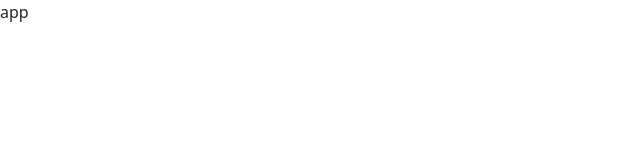
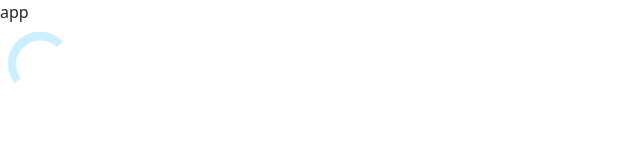
Before and after one commit to rodion1682/hakaton, a React (Create React App) app: page / in a window 1280 px wide. Shown: the top 160 px of the page, without its empty margins (0-640 px from the left). Built offline with nearby package versions, Linux system fonts and the light colour scheme.

Commit message:
created Loading common

```diff
--- a/src/App.js
+++ b/src/App.js
@@ -1,7 +1,11 @@
+import Loading from "./app/components/common/loading";
+import "./style.css";
+
 function App() {
     return (
         <div className="App">
             <div>app</div>
+            <Loading />
         </div>
     );
 }
--- /dev/null
+++ b/src/app/components/common/loading.jsx
@@ -0,0 +1,14 @@
+import React from "react";
+
+const Loading = () => {
+    return (
+        <div className="lds-ring">
+            <div></div>
+            <div></div>
+            <div></div>
+            <div></div>
+        </div>
+    );
+};
+
+export default Loading;
--- /dev/null
+++ b/src/style.css
@@ -0,0 +1,37 @@
+/* loading Style */
+.lds-ring {
+    display: inline-block;
+    position: relative;
+    width: 80px;
+    height: 80px;
+}
+.lds-ring div {
+    box-sizing: border-box;
+    display: block;
+    position: absolute;
+    width: 64px;
+    height: 64px;
+    margin: 8px;
+    border: 8px solid #cef;
+    border-radius: 50%;
+    animation: lds-ring 1.2s cubic-bezier(0.5, 0, 0.5, 1) infinite;
+    border-color: #cef transparent transparent transparent;
+}
+.lds-ring div:nth-child(1) {
+    animation-delay: -0.45s;
+}
+.lds-ring div:nth-child(2) {
+    animation-delay: -0.3s;
+}
+.lds-ring div:nth-child(3) {
+    animation-delay: -0.15s;
+}
+@keyframes lds-ring {
+    0% {
+        transform: rotate(0deg);
+    }
+    100% {
+        transform: rotate(360deg);
+    }
+}
+/*===============*/
```
